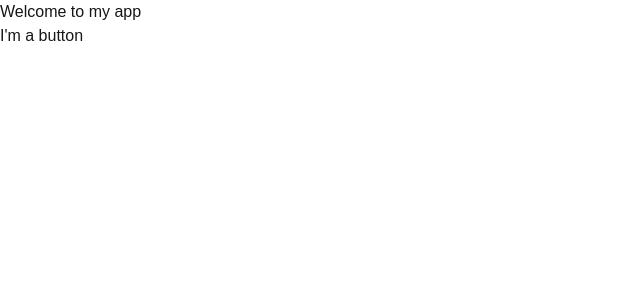
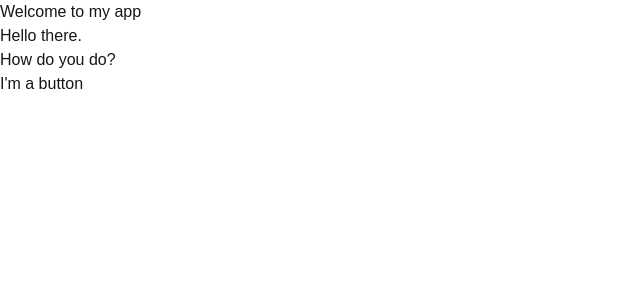
Before and after one commit to idra-hsieh/language-practice, a Next.js app in the folder react/: page /01-mybutton in a window 1280 px wide. Shown: the top 300 px of the page, without its empty margins (0-640 px from the left). Built offline with nearby package versions, Linux system fonts and the light colour scheme.

Commit message:
feat(react): practice writing markup with JSX

```diff
--- a/react/app/01-mybutton/page.tsx
+++ b/react/app/01-mybutton/page.tsx
@@ -4,9 +4,13 @@
 
 function MyButton() {
     return (
-        <button>
-            {"I'm a button"}
-        </button>
+        // component can[t return multiple jsx tags, have to wrap them into a shared parent
+        <>
+            <p>Hello there. <br />How do you do?</p>
+            <button>
+                {"I'm a button"}
+            </button>
+        </>
     );
 }
 
```
Also changed, not shown: react/app/02-profile/page.tsx (added).
